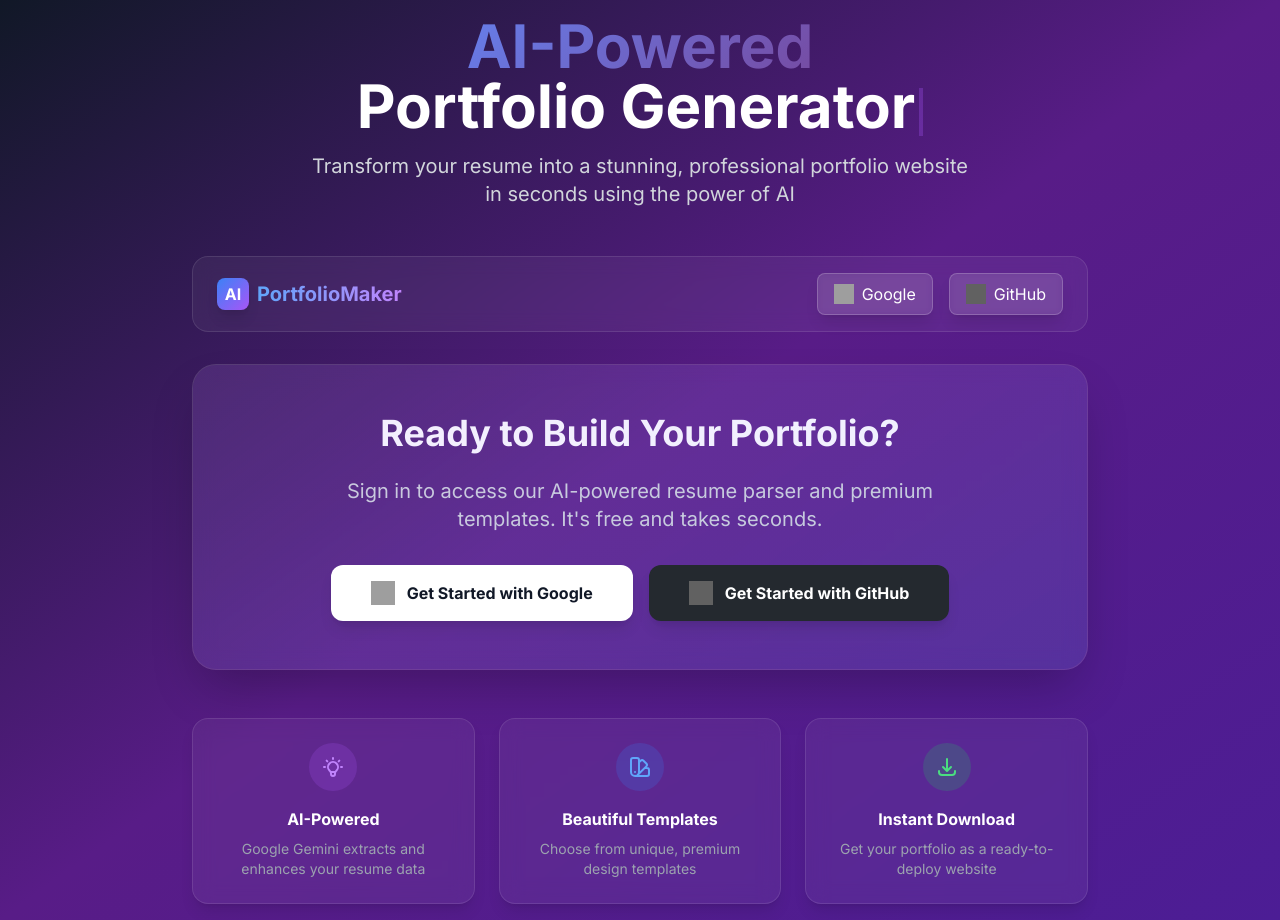
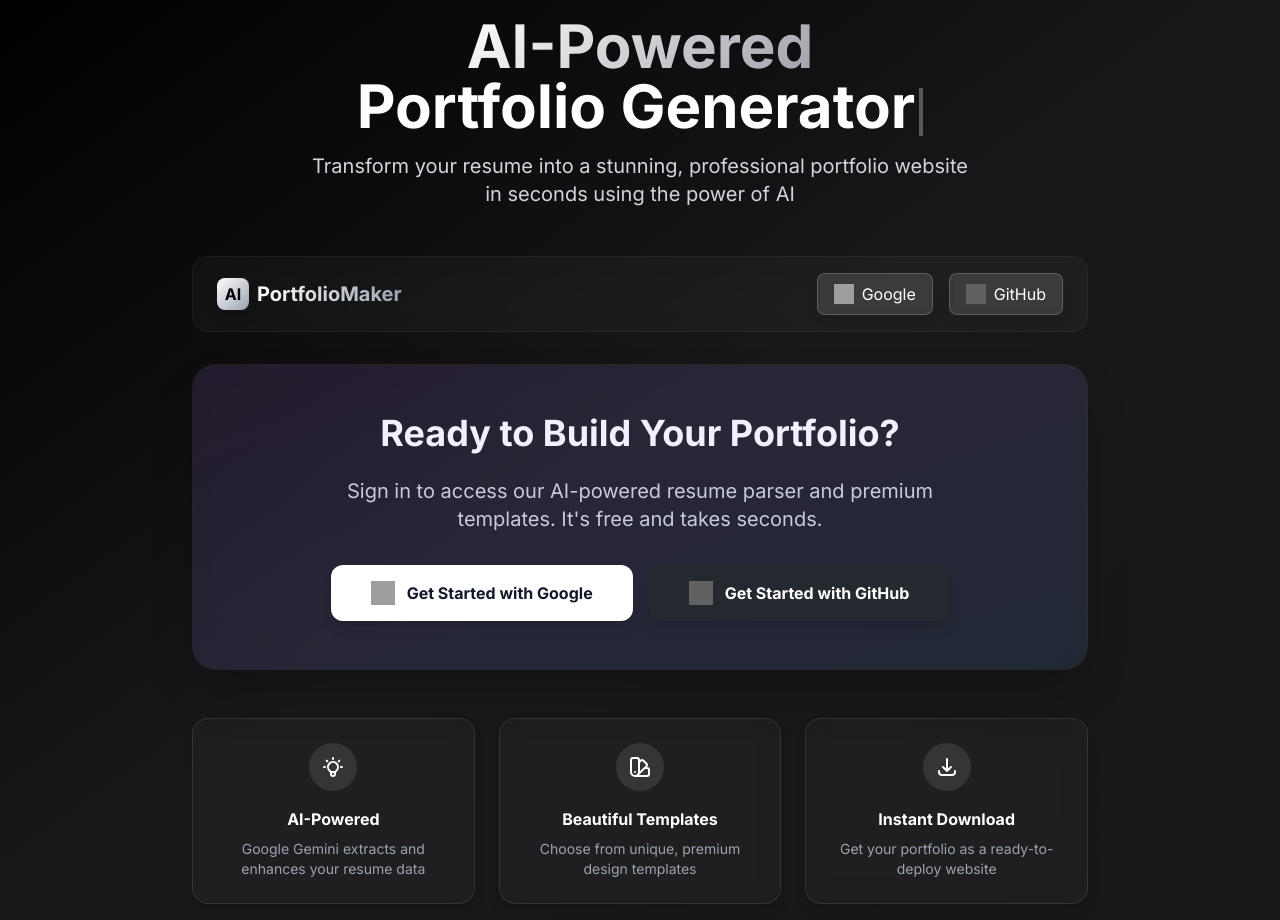
Before and after one commit to electro-geek/PortfolioMaker, a Django app: page / in a window 1280 px wide. Run offline with Django 4.2, Linux system fonts and the light colour scheme; data comes from the database, SQL or seed files in the repository; parts of the project's set-up code (start-up, migrations or seed data) failed here and were passed over; some libraries are stand-ins or nearby versions; grey boxes are pictures that could not be loaded.

Commit message:
theme change

```diff
--- a/core/templates/core/base.html
+++ b/core/templates/core/base.html
@@ -15,20 +15,20 @@
         }
 
         .gradient-bg {
-            background: linear-gradient(135deg, #667eea 0%, #764ba2 100%);
+            background: linear-gradient(135deg, #ffffff 0%, #a1a1aa 100%);
         }
 
         .gradient-text {
-            background: linear-gradient(135deg, #667eea 0%, #764ba2 100%);
+            background: linear-gradient(135deg, #ffffff 0%, #a1a1aa 100%);
             -webkit-background-clip: text;
             -webkit-text-fill-color: transparent;
             background-clip: text;
         }
 
         .glass {
-            background: rgba(255, 255, 255, 0.05);
+            background: rgba(255, 255, 255, 0.03);
             backdrop-filter: blur(10px);
-            border: 1px solid rgba(255, 255, 255, 0.1);
+            border: 1px solid rgba(255, 255, 255, 0.05);
         }
 
 
@@ -45,7 +45,7 @@
 </head>
 
 <body
-    class="bg-gradient-to-br from-gray-900 via-purple-900 to-violet-900 min-h-screen text-white selection:bg-purple-500 selection:text-white">
+    class="bg-gradient-to-br from-black via-zinc-900 to-neutral-900 min-h-screen text-white selection:bg-white selection:text-black">
     <!-- Messages -->
     {% if messages %}
     <div class="fixed top-4 right-4 z-50 space-y-2">
--- a/core/templates/core/home.html
+++ b/core/templates/core/home.html
@@ -6,7 +6,7 @@
         display: inline-block;
         width: 4px;
         height: 0.8em;
-        background-color: #a855f7;
+        background-color: #ffffff;
         margin-left: 4px;
         vertical-align: middle;
         animation: blink 1s infinite;
@@ -44,10 +44,10 @@
         <div class="container mx-auto px-6 py-4 flex justify-between items-center glass rounded-2xl mb-8">
             <div class="flex items-center gap-2">
                 <div
-                    class="w-8 h-8 bg-gradient-to-br from-blue-500 to-purple-500 rounded-lg flex items-center justify-center text-white font-bold shadow-lg">
+                    class="w-8 h-8 bg-gradient-to-br from-white to-gray-400 rounded-lg flex items-center justify-center text-black font-bold shadow-lg">
                     AI</div>
                 <span
-                    class="text-xl font-bold bg-clip-text text-transparent bg-gradient-to-r from-blue-400 to-purple-400">PortfolioMaker</span>
+                    class="text-xl font-bold bg-clip-text text-transparent bg-gradient-to-r from-white to-gray-400">PortfolioMaker</span>
             </div>
             <div class="flex items-center gap-4">
                 {% if user.is_authenticated %}
@@ -56,10 +56,10 @@
                         class="flex items-center gap-3 bg-white/10 px-4 py-2 rounded-full border border-white/10 backdrop-blur-sm">
                         {% if request.session.user_picture %}
                         <img src="{{ request.session.user_picture }}" alt="Profile"
-                            class="w-8 h-8 rounded-full border-2 border-purple-400">
+                            class="w-8 h-8 rounded-full border-2 border-white">
                         {% else %}
                         <div
-                            class="w-8 h-8 rounded-full bg-purple-500 flex items-center justify-center text-white font-bold border-2 border-purple-300">
+                            class="w-8 h-8 rounded-full bg-white flex items-center justify-center text-black font-bold border-2 border-gray-300">
                             {{ user.first_name|first|default:user.username|first|upper }}
                         </div>
                         {% endif %}
@@ -171,13 +171,13 @@
         <!-- Premium Options (When Limit Reached) -->
         <div class="glass rounded-3xl shadow-2xl p-8 md:p-12 hover-scale relative overflow-hidden">
             <div
-                class="absolute top-0 left-0 w-full h-full bg-gradient-to-br from-yellow-500/10 to-orange-500/10 pointer-events-none">
+                class="absolute top-0 left-0 w-full h-full bg-gradient-to-br from-white/5 to-gray-500/5 pointer-events-none">
             </div>
 
             <div class="text-center mb-8 relative z-10">
                 <div
-                    class="inline-block p-4 bg-gradient-to-br from-yellow-500 to-orange-500 rounded-2xl mb-4 shadow-lg shadow-orange-500/30">
-                    <svg class="w-12 h-12 text-white" fill="none" stroke="currentColor" viewBox="0 0 24 24">
+                    class="inline-block p-4 bg-gradient-to-br from-white to-gray-300 rounded-2xl mb-4 shadow-lg shadow-white/20">
+                    <svg class="w-12 h-12 text-black" fill="none" stroke="currentColor" viewBox="0 0 24 24">
                         <path stroke-linecap="round" stroke-linejoin="round" stroke-width="2"
                             d="M5 3v4M3 5h4M6 17v4m-2-2h4m5-16l2.286 6.857L21 12l-7.714 2.143L11 21l-2.286-6.857L1 12l7.714-2.143L11 3z">
                         </path>
@@ -190,41 +190,39 @@
 
             <div class="grid md:grid-cols-2 gap-6 relative z-10">
                 <!-- Option 1: Pro Plan -->
-                <div
-                    class="glass-card p-6 rounded-2xl border border-yellow-500/30 flex flex-col items-center text-center">
+                <div class="glass-card p-6 rounded-2xl border border-white/20 flex flex-col items-center text-center">
                     <h3 class="text-xl font-bold text-white mb-4">Upgrade to Pro</h3>
                     <ul class="text-sm text-gray-400 mb-6 space-y-2 text-left">
-                        <li class="flex items-center gap-2"><svg class="w-4 h-4 text-green-400" fill="none"
+                        <li class="flex items-center gap-2"><svg class="w-4 h-4 text-white" fill="none"
                                 stroke="currentColor" viewBox="0 0 24 24">
                                 <path stroke-linecap="round" stroke-linejoin="round" stroke-width="2"
                                     d="M5 13l4 4L19 7"></path>
                             </svg> Unlimited Generations</li>
-                        <li class="flex items-center gap-2"><svg class="w-4 h-4 text-green-400" fill="none"
+                        <li class="flex items-center gap-2"><svg class="w-4 h-4 text-white" fill="none"
                                 stroke="currentColor" viewBox="0 0 24 24">
                                 <path stroke-linecap="round" stroke-linejoin="round" stroke-width="2"
                                     d="M5 13l4 4L19 7"></path>
                             </svg> All Premium Templates</li>
-                        <li class="flex items-center gap-2"><svg class="w-4 h-4 text-green-400" fill="none"
+                        <li class="flex items-center gap-2"><svg class="w-4 h-4 text-white" fill="none"
                                 stroke="currentColor" viewBox="0 0 24 24">
                                 <path stroke-linecap="round" stroke-linejoin="round" stroke-width="2"
                                     d="M5 13l4 4L19 7"></path>
                             </svg> Priority Support</li>
                     </ul>
                     <button
-                        class="w-full py-3 bg-gradient-to-r from-yellow-500 to-orange-500 text-white font-bold rounded-xl hover:scale-105 transition-all shadow-lg shadow-orange-500/20">
+                        class="w-full py-3 bg-gradient-to-r from-white to-gray-300 text-black font-bold rounded-xl hover:scale-105 transition-all shadow-lg shadow-white/10">
                         Get Pro - $9.99
                     </button>
                 </div>
 
                 <!-- Option 2: Use Own API Key -->
-                <div
-                    class="glass-card p-6 rounded-2xl border border-purple-500/30 flex flex-col items-center text-center">
+                <div class="glass-card p-6 rounded-2xl border border-white/20 flex flex-col items-center text-center">
                     <h3 class="text-xl font-bold text-white mb-4">Use Your API Key</h3>
                     <p class="text-sm text-gray-400 mb-6">
                         Provide your own Google Gemini API key to generate portfolios using your own quota.
                     </p>
                     <button onclick="showApiKeyForm()"
-                        class="w-full py-3 bg-gradient-to-r from-purple-600 to-blue-600 text-white font-bold rounded-xl hover:scale-105 transition-all shadow-lg shadow-purple-500/20">
+                        class="w-full py-3 bg-gradient-to-r from-gray-200 to-gray-400 text-black font-bold rounded-xl hover:scale-105 transition-all shadow-lg shadow-white/10">
                         Use My API Key
                     </button>
                 </div>
@@ -234,7 +232,7 @@
         <!-- Hidden API Key Upload Form -->
         <div id="api-key-section" class="hidden mt-8 glass rounded-3xl shadow-2xl p-8 md:p-12 relative overflow-hidden">
             <div
-                class="absolute top-0 left-0 w-full h-full bg-gradient-to-br from-purple-500/10 to-blue-500/10 pointer-events-none">
+                class="absolute top-0 left-0 w-full h-full bg-gradient-to-br from-white/5 to-gray-500/5 pointer-events-none">
             </div>
 
             <div class="flex justify-between items-center mb-8 relative z-10">
@@ -254,10 +252,10 @@
                     <label class="block text-gray-300 text-sm font-medium mb-2">Your Gemini API Key</label>
                     <div class="relative">
                         <input type="text" name="user_api_key" required
-                            class="w-full bg-white/5 border border-white/10 rounded-xl py-3 px-4 text-white focus:outline-none focus:border-purple-500 transition-colors"
+                            class="w-full bg-white/5 border border-white/10 rounded-xl py-3 px-4 text-white focus:outline-none focus:border-white transition-colors"
                             placeholder="AIzaSy...">
                         <button type="button" onclick="toggleGuide()"
-                            class="absolute right-3 top-3 text-purple-400 hover:text-purple-300 text-xs font-bold">
+                            class="absolute right-3 top-3 text-gray-400 hover:text-white text-xs font-bold">
                             How to get one?
                         </button>
                     </div>
@@ -266,7 +264,7 @@
                 <!-- Guide Section (Hidden by default) -->
                 <div id="api-guide" class="hidden mb-8 p-6 bg-purple-500/10 rounded-2xl border border-purple-500/20">
                     <h4 class="text-white font-bold mb-3 flex items-center gap-2">
-                        <svg class="w-5 h-5 text-purple-400" fill="none" stroke="currentColor" viewBox="0 0 24 24">
+                        <svg class="w-5 h-5 text-gray-400" fill="none" stroke="currentColor" viewBox="0 0 24 24">
                             <path stroke-linecap="round" stroke-linejoin="round" stroke-width="2"
                                 d="M13 16h-1v-4h-1m1-4h.01M21 12a9 9 0 11-18 0 9 9 0 0118 0z"></path>
                         </svg>
@@ -285,12 +283,12 @@
                         not stored on our servers.</p>
                 </div>
 
-                <div class="border-4 border-dashed border-purple-500/30 bg-purple-500/5 rounded-2xl p-8 text-center hover:border-purple-500/60 transition-all cursor-pointer group"
+                <div class="border-4 border-dashed border-white/20 bg-white/5 rounded-2xl p-8 text-center hover:border-white/40 transition-all cursor-pointer group"
                     id="drop-zone-api">
                     <input type="file" name="resume_file" accept="application/pdf" class="hidden" id="resume-upload-api"
                         required>
                     <label for="resume-upload-api" class="cursor-pointer">
-                        <svg class="w-12 h-12 mx-auto text-purple-400 mb-3" fill="none" stroke="currentColor"
+                        <svg class="w-12 h-12 mx-auto text-white/60 mb-3" fill="none" stroke="currentColor"
                             viewBox="0 0 24 24">
                             <path stroke-linecap="round" stroke-linejoin="round" stroke-width="2"
                                 d="M9 12h6m-6 4h6m2 5H7a2 2 0 01-2-2V5a2 2 0 012-2h5.586a1 1 0 01.707.293l5.414 5.414a1 1 0 01.293.707V19a2 2 0 01-2 2z">
@@ -301,7 +299,7 @@
                 </div>
 
                 <button type="submit"
-                    class="w-full mt-8 bg-gradient-to-r from-purple-600 to-blue-600 text-white font-bold py-4 rounded-xl hover:scale-[1.02] transition-all shadow-lg shadow-purple-900/50">
+                    class="w-full mt-8 bg-gradient-to-r from-white to-gray-300 text-black font-bold py-4 rounded-xl hover:scale-[1.02] transition-all shadow-lg shadow-white/10">
                     Generate Portfolio
                 </button>
             </form>
@@ -344,13 +342,13 @@
         <div class="glass rounded-3xl shadow-2xl p-8 md:p-12 hover-scale relative overflow-hidden">
             <!-- Decorative glow -->
             <div
-                class="absolute top-0 left-0 w-full h-full bg-gradient-to-br from-purple-500/10 to-blue-500/10 pointer-events-none">
+                class="absolute top-0 left-0 w-full h-full bg-gradient-to-br from-white/10 to-gray-500/10 pointer-events-none">
             </div>
 
             <div class="text-center mb-8 relative z-10">
                 <div
-                    class="inline-block p-4 bg-gradient-to-br from-purple-600 to-blue-600 rounded-2xl mb-4 shadow-lg shadow-purple-500/30">
-                    <svg class="w-12 h-12 text-white" fill="none" stroke="currentColor" viewBox="0 0 24 24">
+                    class="inline-block p-4 bg-gradient-to-br from-white to-gray-300 rounded-2xl mb-4 shadow-lg shadow-white/20">
+                    <svg class="w-12 h-12 text-black" fill="none" stroke="currentColor" viewBox="0 0 24 24">
                         <path stroke-linecap="round" stroke-linejoin="round" stroke-width="2"
                             d="M7 16a4 4 0 01-.88-7.903A5 5 0 1115.9 6L16 6a5 5 0 011 9.9M15 13l-3-3m0 0l-3 3m3-3v12">
                         </path>
@@ -363,7 +361,7 @@
                         class="px-3 py-1 bg-green-500/20 text-green-400 text-xs font-bold rounded-full border border-green-500/30">
                         Using Your API Key
                     </span>
-                    <button onclick="showApiKeyForm()" class="text-xs text-purple-400 hover:text-purple-300 underline">
+                    <button onclick="showApiKeyForm()" class="text-xs text-gray-400 hover:text-white underline">
                         Update Key
                     </button>
                     <span class="text-gray-600">|</span>
@@ -379,14 +377,14 @@
                 class="relative z-10">
                 {% csrf_token %}
 
-                <div class="border-4 border-dashed border-purple-500/30 bg-purple-500/5 rounded-2xl p-12 text-center hover:border-purple-500/60 hover:bg-purple-500/10 transition-all cursor-pointer group"
+                <div class="border-4 border-dashed border-white/20 bg-white/5 rounded-2xl p-12 text-center hover:border-white/40 hover:bg-white/10 transition-all cursor-pointer group"
                     id="drop-zone">
                     <input type="file" name="resume_file" accept="application/pdf" class="hidden" id="resume-upload"
                         required>
 
                     <label for="resume-upload" class="cursor-pointer">
                         <div class="mb-4 transform group-hover:scale-110 transition-transform">
-                            <svg class="w-16 h-16 mx-auto text-purple-400" fill="none" stroke="currentColor"
+                            <svg class="w-16 h-16 mx-auto text-white/60" fill="none" stroke="currentColor"
                                 viewBox="0 0 24 24">
                                 <path stroke-linecap="round" stroke-linejoin="round" stroke-width="2"
                                     d="M9 12h6m-6 4h6m2 5H7a2 2 0 01-2-2V5a2 2 0 012-2h5.586a1 1 0 01.707.293l5.414 5.414a1 1 0 01.293.707V19a2 2 0 01-2 2z">
@@ -403,7 +401,7 @@
                 </div>
 
                 <button type="submit"
-                    class="w-full mt-8 bg-gradient-to-r from-purple-600 to-blue-600 text-white font-bold py-4 px-8 rounded-xl hover:from-purple-500 hover:to-blue-500 transition-all transform hover:scale-[1.02] shadow-lg shadow-purple-900/50 disabled:opacity-50 disabled:cursor-not-allowed disabled:hover:scale-100"
+                    class="w-full mt-8 bg-gradient-to-r from-white to-gray-300 text-black font-bold py-4 px-8 rounded-xl hover:from-gray-100 hover:to-gray-400 transition-all transform hover:scale-[1.02] shadow-lg shadow-white/10 disabled:opacity-50 disabled:cursor-not-allowed disabled:hover:scale-100"
                     id="submit-btn" disabled>
                     <span class="flex items-center justify-center">
                         <svg class="w-6 h-6 mr-2" fill="none" stroke="currentColor" viewBox="0 0 24 24">
@@ -446,8 +444,8 @@
         <!-- Features -->
         <div class="grid md:grid-cols-3 gap-6 mt-12">
             <div class="glass rounded-2xl p-6 shadow-lg text-center hover-scale border border-white/10">
-                <div class="w-12 h-12 bg-purple-500/20 rounded-full flex items-center justify-center mx-auto mb-4">
-                    <svg class="w-6 h-6 text-purple-400" fill="none" stroke="currentColor" viewBox="0 0 24 24">
+                <div class="w-12 h-12 bg-white/10 rounded-full flex items-center justify-center mx-auto mb-4">
+                    <svg class="w-6 h-6 text-white" fill="none" stroke="currentColor" viewBox="0 0 24 24">
                         <path stroke-linecap="round" stroke-linejoin="round" stroke-width="2"
                             d="M9.663 17h4.673M12 3v1m6.364 1.636l-.707.707M21 12h-1M4 12H3m3.343-5.657l-.707-.707m2.828 9.9a5 5 0 117.072 0l-.548.547A3.374 3.374 0 0014 18.469V19a2 2 0 11-4 0v-.531c0-.895-.356-1.754-.988-2.386l-.548-.547z">
                         </path>
@@ -458,8 +456,8 @@
             </div>
 
             <div class="glass rounded-2xl p-6 shadow-lg text-center hover-scale border border-white/10">
-                <div class="w-12 h-12 bg-blue-500/20 rounded-full flex items-center justify-center mx-auto mb-4">
-                    <svg class="w-6 h-6 text-blue-400" fill="none" stroke="currentColor" viewBox="0 0 24 24">
+                <div class="w-12 h-12 bg-white/10 rounded-full flex items-center justify-center mx-auto mb-4">
+                    <svg class="w-6 h-6 text-white" fill="none" stroke="currentColor" viewBox="0 0 24 24">
                         <path stroke-linecap="round" stroke-linejoin="round" stroke-width="2"
                             d="M7 21a4 4 0 01-4-4V5a2 2 0 012-2h4a2 2 0 012 2v12a4 4 0 01-4 4zm0 0h12a2 2 0 002-2v-4a2 2 0 00-2-2h-2.343M11 7.343l1.657-1.657a2 2 0 012.828 0l2.829 2.829a2 2 0 010 2.828l-8.486 8.485M7 17h.01">
                         </path>
@@ -470,8 +468,8 @@
             </div>
 
             <div class="glass rounded-2xl p-6 shadow-lg text-center hover-scale border border-white/10">
-                <div class="w-12 h-12 bg-green-500/20 rounded-full flex items-center justify-center mx-auto mb-4">
-                    <svg class="w-6 h-6 text-green-400" fill="none" stroke="currentColor" viewBox="0 0 24 24">
+                <div class="w-12 h-12 bg-white/10 rounded-full flex items-center justify-center mx-auto mb-4">
+                    <svg class="w-6 h-6 text-white" fill="none" stroke="currentColor" viewBox="0 0 24 24">
                         <path stroke-linecap="round" stroke-linejoin="round" stroke-width="2"
                             d="M4 16v1a3 3 0 003 3h10a3 3 0 003-3v-1m-4-4l-4 4m0 0l-4-4m4 4V4"></path>
                     </svg>
```
Also changed, not shown: core/templates/core/select_template.html (+7 -7 lines), dashboard/templates/dashboard/home.html (+11 -11 lines).
